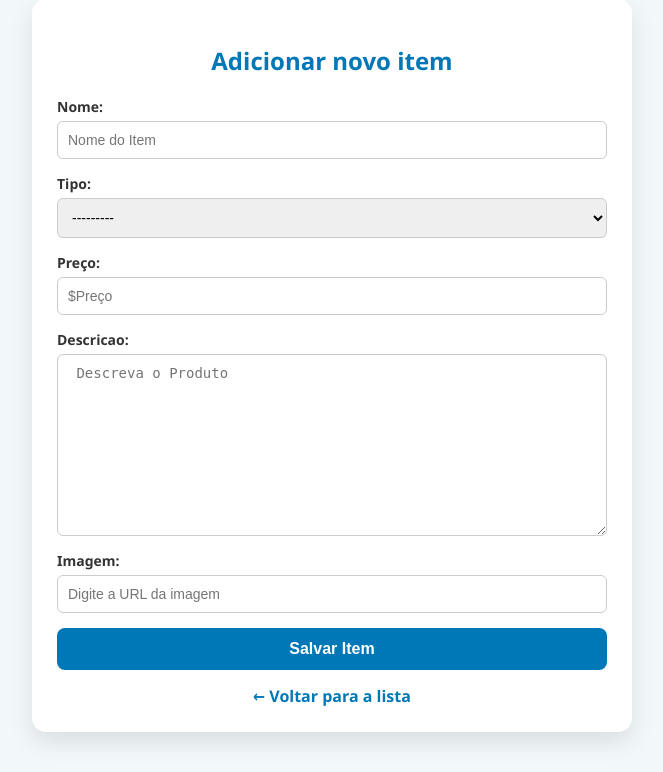
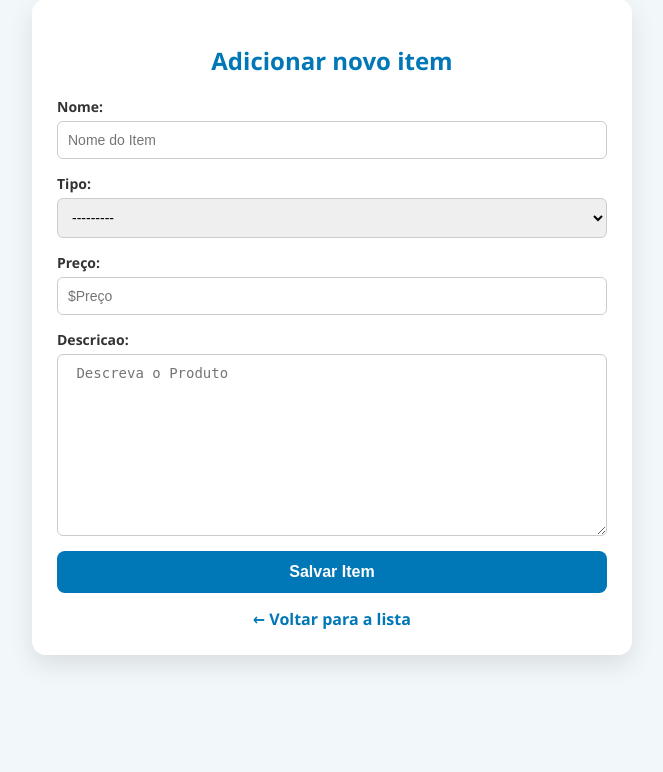
Before and after one commit to americogabriel/Site-mandesports, a Django app: page /createitem/ in a window 1280 px wide. Shown: the part 111-883 px from the top of the page, without its empty margins (308-971 px from the left). After the commit the page ends 776 px from the top, so only its background shows below. Run offline with Django 5.2, Linux system fonts and the light colour scheme; a user stored in the database is signed in; data comes from the database, SQL or seed files in the repository.

Commit message:
🔧chore: ajuste para cada objeto Item ter mais de uma imagem(criação do model ItemImagem)

```diff
--- a/catalogo/form.py
+++ b/catalogo/form.py
@@ -4,7 +4,7 @@ from .models import Item,Carrinho
 class ItemForm(forms.ModelForm):
     class Meta:
         model = Item
-        fields = ['nome','tipo','preço','descricao','imagem']
+        fields = ['nome','tipo','preço','descricao']
         widgets = {
             'nome': forms.TextInput(
                 attrs={
@@ -30,10 +30,4 @@ class ItemForm(forms.ModelForm):
                     'placeholder':' Descreva o Produto'
                 }
             ),
-            'imagem': forms.TextInput(
-                attrs={
-                    'class':'form-control',
-                    'placeholder':'Digite a URL da imagem'
-                }
-            ),
         }
--- a/catalogo/models.py
+++ b/catalogo/models.py
@@ -14,13 +14,16 @@ class Item(models.Model):
     tipo = models.ForeignKey(Tipos,on_delete=(models.CASCADE))
     preço = models.DecimalField( max_digits= 10,decimal_places= 2)
     descricao = models.TextField()
-    imagem = models.URLField()
 
     class Meta:
         verbose_name_plural = "Itens"
 
     def __str__(self):
         return self.nome
+
+class ItemImagem(models.Model):
+    item = models.ForeignKey(Item,on_delete=(models.CASCADE),related_name='imagens')
+    imagem = models.ImageField(upload_to='itens/')
 
 class Carrinho(models.Model):
     session_key = models.CharField(max_length=40)
--- a/catalogo/templates/catalogo/carrinho.html
+++ b/catalogo/templates/catalogo/carrinho.html
@@ -219,10 +219,10 @@
 <div class="container">
     {% for carrinho in Carrinhos %}
         <div class="carrinho-item">
-
+            <!--
             <a href="{% url 'url_item_detail' carrinho.item.pk %}">
                 <img src="{{ carrinho.item.imagem }}">
-            </a>
+            </a>-->
 
             <div class="info">
                 <h2>{{ carrinho.item.nome }}</h2>
--- a/catalogo/templates/catalogo/detail_item.html
+++ b/catalogo/templates/catalogo/detail_item.html
@@ -170,7 +170,7 @@
 
 <div class="container">
     <div class="detail-card">
-        <img src="{{ Item.imagem }}" alt="{{ Item.nome }}">
+        <!--<img src="{{ Item.imagem }}" alt="{{ Item.nome }}">-->
 
         <div class="detail-info">
             <h2>{{ Item.nome }}</h2>
--- a/catalogo/templates/catalogo/home.html
+++ b/catalogo/templates/catalogo/home.html
@@ -229,10 +229,11 @@
 
     <div class="cards">
         {% for item in itens %}
-            <div class="card">
+            <!--<div class="card">
                 <a href="{% url 'url_item_detail' item.pk %}">
                     <img src="{{ item.imagem }}">
                 </a>
+            -->
                 <div class="card-content">
                     <h3>{{ item.nome }}</h3>
                     <p class="price">R$ {{ item.preço }}</p>
--- a/catalogo/templates/catalogo/listar_item.html
+++ b/catalogo/templates/catalogo/listar_item.html
@@ -120,7 +120,7 @@
 <div class="container">
     {% for item in Itens %}
     <div class="item">
-        <img src="{{ item.imagem }}" alt="{{ item.nome }}">
+        <!--<img src="{{ item.imagem }}" alt="{{ item.nome }}">-->
 
         <h1>{{ item.nome }}</h1>
         <div class="preco">R$ {{ item.preço }}</div>
--- a/project/settings.py
+++ b/project/settings.py
@@ -23,7 +23,7 @@ BASE_DIR = Path(__file__).resolve().parent.parent
 SECRET_KEY = 'django-insecure-udxls8$+=iwx)#d5^t9nzmsuo418(lzu+(-qn#ha+rbq2zhp%m'
 
 # SECURITY WARNING: don't run with debug turned on in production!
-DEBUG = False
+DEBUG = True
 
 ALLOWED_HOSTS = [
                 'gabrielamerico.pythonanywhere.com',
```
Also changed, not shown: catalogo/migrations/0005_remove_item_imagem_alter_carrinho_id_alter_item_id_and_more.py (added), db.sqlite3.
